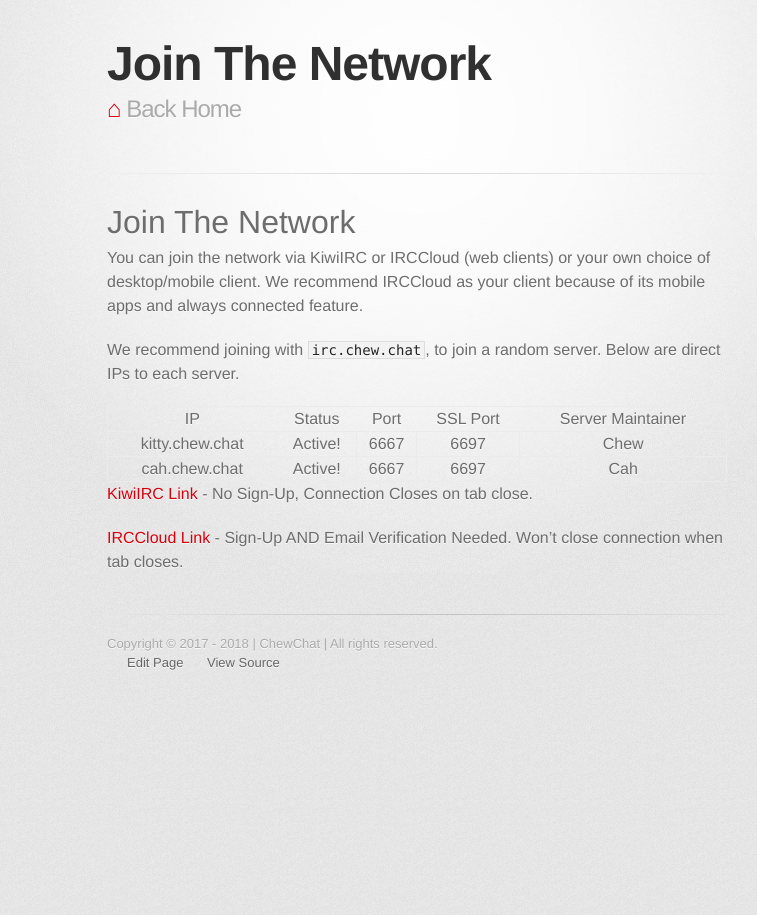
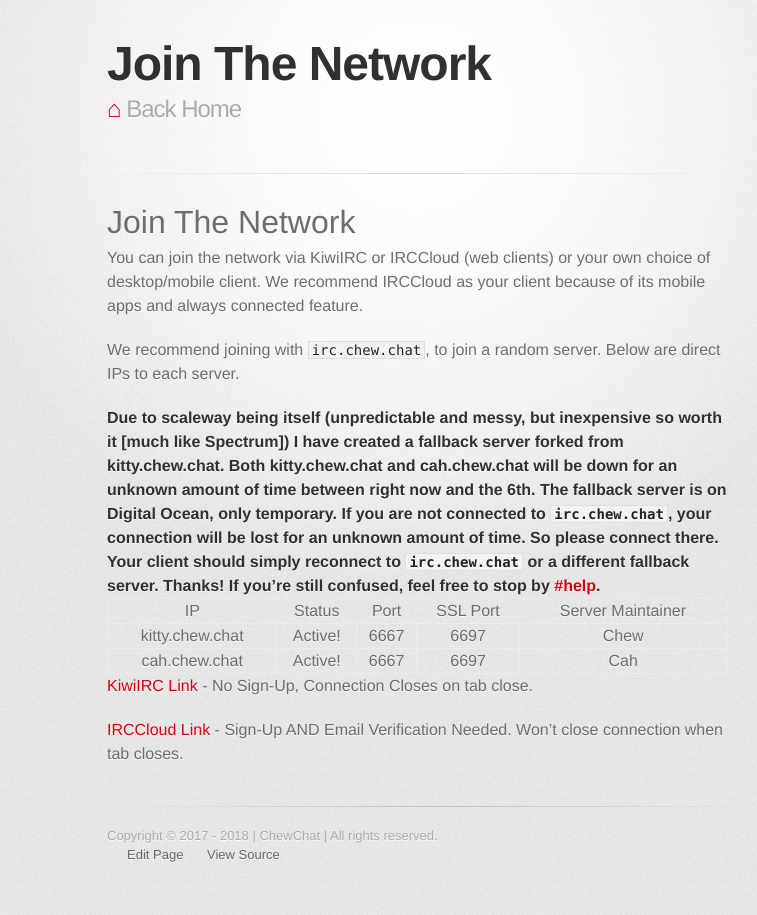
Before and after one commit to ChewChat/chew.chat, a Jekyll site: the page built from info/join.md, in a window 1280 px wide. Shown: the whole page, without its empty margins (223-980 px from the left). Built offline with Jekyll 4.4.1, drawn with Linux system fonts in a browser that asks for light colours; some web fonts are replaced; our own code applies the rules of GitHub Pages for plain Markdown files.

Commit message:
Added the information about the server being down.
#### Due to scaleway being itself (unpredictable and messy, but inexpensive so worth it [much like Spectrum]) I have created a fallback server forked from kitty.chew.chat. Both kitty.chew.chat and cah.chew.chat will be down for an unknown amount of time between right now and the 6th. The fallback server is on Digital Ocean, only temporary. If you are not connected to `irc.chew.chat`, your connection will be lost for an unknown amount of time. So please connect there. Your client should simply reconnect to `irc.chew.chat` or a different fallback server. Thanks! If you're still confused, feel free to stop by [#help](https://www.irccloud.com/invite?channel=%23help&hostname=irc.chew.chat&port=6697&ssl=1).

```diff
--- a/info/join.md
+++ b/info/join.md
@@ -3,6 +3,9 @@
 You can join the network via KiwiIRC or IRCCloud (web clients) or your own choice of desktop/mobile client. We recommend IRCCloud as your client because of its mobile apps and always connected feature.
 
 We recommend joining with `irc.chew.chat`, to join a random server. Below are direct IPs to each server.
+
+
+#### Due to scaleway being itself (unpredictable and messy, but inexpensive so worth it [much like Spectrum]) I have created a fallback server forked from kitty.chew.chat. Both kitty.chew.chat and cah.chew.chat will be down for an unknown amount of time between right now and the 6th. The fallback server is on Digital Ocean, only temporary. If you are not connected to `irc.chew.chat`, your connection will be lost for an unknown amount of time. So please connect there. Your client should simply reconnect to `irc.chew.chat` or a different fallback server. Thanks! If you're still confused, feel free to stop by [#help](https://www.irccloud.com/invite?channel=%23help&hostname=irc.chew.chat&port=6697&ssl=1).
 
 IP              | Status  | Port | SSL Port | Server Maintainer
 --------------- | ------- | ---- | -------- | -----------------
```
